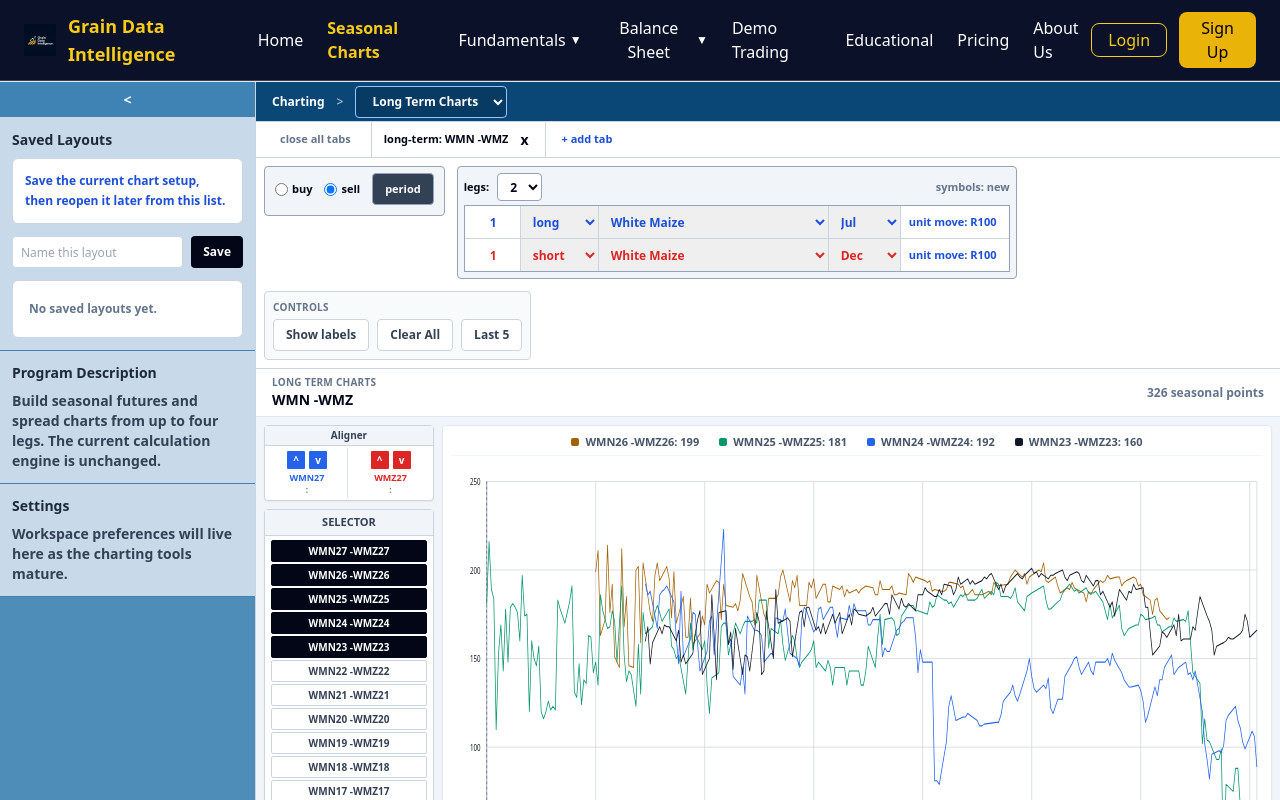
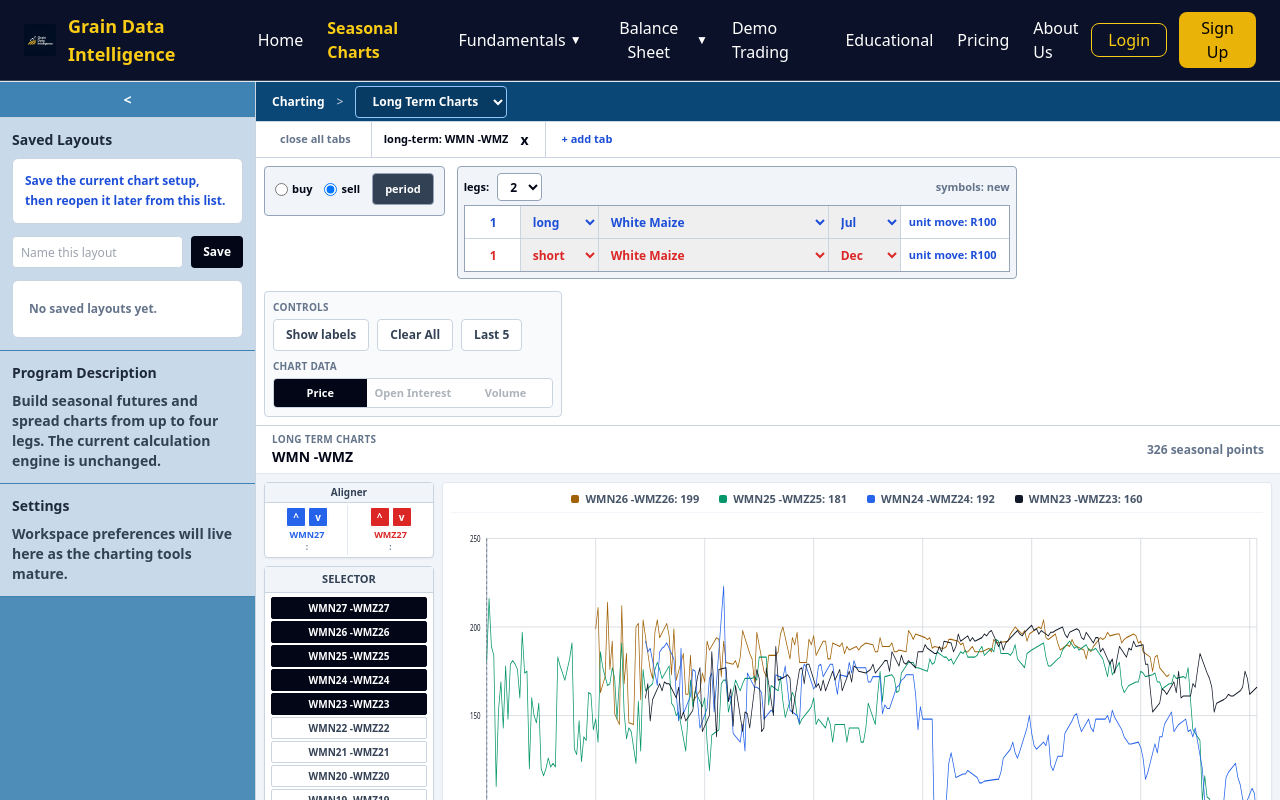
Before and after one commit to GrainDataIntelligence/grain-data-intelligence, a React (Vite) app: page /seasonal-charts in a window 1280 px wide. Shown: the top 800 px of the page. Built offline with nearby package versions, Linux system fonts and the light colour scheme.

Commit message:
Add seasonal open interest and volume views

```diff
--- a/src/components/dataLoader.js
+++ b/src/components/dataLoader.js
@@ -38,6 +38,8 @@ function groupRowsByContract(rows) {
     groups[key].push({
       ...row,
       price: Number(row.price),
+      volume: Number(row.volume),
+      open_interest: Number(row.open_interest),
       contract_year: Number(year),
     });
 
--- a/src/pages/SeasonalCharts.jsx
+++ b/src/pages/SeasonalCharts.jsx
@@ -5,6 +5,11 @@ const MAX_LEGS = 4;
 const HEDGING_MONTHS = ["Mar", "May", "Jul", "Sep", "Dec"];
 const COMMODITIES = ["Wheat", "Soybeans", "White Maize", "Yellow Maize", "Sunflower"];
 const PROGRAMS = ["Long Term Charts", "History", "Calculator"];
+const CHART_METRICS = {
+  price: { label: "Price", field: "price", chartType: "line", valueLabel: "Price" },
+  openInterest: { label: "Open Interest", field: "open_interest", chartType: "line", valueLabel: "Open Interest" },
+  volume: { label: "Volume", field: "volume", chartType: "bar", valueLabel: "Volume" },
+};
 const CURRENT_YEAR_COLOR = "#DC2626";
 const YEAR_COLORS = ["#2563EB", "#059669", "#A16207", "#7C3AED", "#0891B2", "#EA580C", "#64748B", "#111827"];
 const COMMODITY_CODES = {
@@ -217,6 +222,50 @@ function buildSeasonalChartData(csvData, legs, numLegs, selectedYears) {
       }
 
       pointsByDay.get(dateKey)[`year${year}`] = Math.round(value);
+    });
+  });
+
+  return [...pointsByDay.values()].sort((a, b) => a.order - b.order);
+}
+
+function buildSingleLegSeasonalMetricData(csvData, legs, selectedYears, metricKey) {
+  if (!csvData || !selectedYears.length) return [];
+
+  const leg = legs[0];
+  const metric = CHART_METRICS[metricKey];
+  if (!leg?.commodity || !leg.contract || !metric) return [];
+
+  const pointsByDay = new Map();
+  const endMonth = CONTRACT_MONTH_NUMBERS[leg.contract];
+  const alignOffset = Number(leg.alignOffset) || 0;
+
+  selectedYears.forEach((year) => {
+    const contractYear = year + alignOffset;
+    const { start, startMonth, end } = getSeasonWindow(contractYear, endMonth);
+    const contractRows = csvData[leg.commodity]?.[`${leg.contract}-${contractYear}`] ?? [];
+
+    contractRows.forEach((row) => {
+      const date = row.date ? parseDate(row.date) : null;
+      const value = row[metric.field];
+
+      if (
+        date &&
+        !Number.isNaN(date.getTime()) &&
+        Number.isFinite(value) &&
+        isInWindow(date, start, end)
+      ) {
+        const pointKey = dayKey(row.date);
+
+        if (!pointsByDay.has(pointKey)) {
+          pointsByDay.set(pointKey, {
+            dateKey: pointKey,
+            label: formatDayLabel(row.date),
+            order: getSeasonOrder(date, startMonth),
+          });
+        }
+
+        pointsByDay.get(pointKey)[`year${year}`] = Math.round(value);
+      }
     });
   });
 
@@ -514,7 +563,7 @@ function contractLabelForYear(legs, numLegs, year) {
     .join(" ");
 }
 
-function buildConfig({ numLegs, legs, selectedYears, showLabels, period, chartsPerRow }) {
+function buildConfig({ numLegs, legs, selectedYears, showLabels, period, chartsPerRow, chartMetric }) {
   return {
     numLegs,
     legs,
@@ -522,6 +571,7 @@ function buildConfig({ numLegs, legs, selectedYears, showLabels, period, chartsP
     showLabels,
     period,
     chartsPerRow,
+    chartMetric,
   };
 }
 
@@ -590,6 +640,7 @@ export default function SeasonalCharts() {
   const [period, setPeriod] = useState(DEFAULT_PERIOD);
   const [periodPanelOpen, setPeriodPanelOpen] = useState(false);
   const [chartsPerRow, setChartsPerRow] = useState(2);
+  const [chartMetric, setChartMetric] = useState("price");
   const [savedAnalyses, setSavedAnalyses] = useState([]);
   const [saveName, setSaveName] = useState("");
   const [sidebarOpen, setSidebarOpen] = useState(true);
@@ -638,9 +689,15 @@ export default function SeasonalCharts() {
     });
   }, [availableYears]);
 
+  useEffect(() => {
+    if (numLegs !== 1 && chartMetric !== "price") setChartMetric("price");
+  }, [chartMetric, numLegs]);
+
+  const effectiveChartMetric = program === "Long Term Charts" && numLegs === 1 ? chartMetric : "price";
+
   const currentConfig = useMemo(
-    () => buildConfig({ numLegs, legs, selectedYears, showLabels, period, chartsPerRow }),
-    [numLegs, legs, selectedYears, showLabels, period, chartsPerRow]
+    () => buildConfig({ numLegs, legs, selectedYears, showLabels, period, chartsPerRow, chartMetric }),
+    [numLegs, legs, selectedYears, showLabels, period, chartsPerRow, chartMetric]
   );
 
   useEffect(() => {
@@ -674,8 +731,11 @@ export default function SeasonalCharts() {
   }, [activeTabId, currentConfig, program, selectedYears.length]);
 
   const chartData = useMemo(
-    () => buildSeasonalChartData(csvData, legs, numLegs, selectedYears),
-    [csvData, legs, numLegs, selectedYears]
+    () =>
+      effectiveChartMetric === "price"
+        ? buildSeasonalChartData(csvData, legs, numLegs, selectedYears)
+        : buildSingleLegSeasonalMetricData(csvData, legs, selectedYears, effectiveChartMetric),
+    [csvData, legs, numLegs, selectedYears, effectiveChartMetric]
   );
 
   const updateLeg = (index, updates) => {
@@ -693,6 +753,7 @@ export default function SeasonalCharts() {
     setShowLabels(Boolean(config.showLabels));
     setPeriod(config.period ?? DEFAULT_PERIOD);
     setChartsPerRow(config.chartsPerRow ?? 2);
+    setChartMetric(config.chartMetric ?? "price");
   };
 
   const saveAnalysis = () => {
@@ -1014,6 +1075,32 @@ export default function SeasonalCharts() {
                     </label>
                   )}
                 </div>
+                {program === "Long Term Charts" && (
+                  <div className="mt-2">
+                    <div className="mb-1 text-[10px] font-extrabold uppercase tracking-wide text-slate-500">Chart data</div>
+                    <div className="grid grid-cols-3 overflow-hidden rounded border border-slate-300 bg-white">
+                      {Object.entries(CHART_METRICS).map(([key, metric]) => {
+                        const disabled = key !== "price" && numLegs !== 1;
+                        return (
+                          <button
+                            key={key}
+                            type="button"
+                            disabled={disabled}
+                            onClick={() => setChartMetric(key)}
+                            className={`h-7 px-2 text-[11px] font-bold ${
+                              effectiveChartMetric === key
+                                ? "bg-slate-950 text-white"
+                                : "bg-white text-slate-700 hover:bg-slate-100"
+                            } ${disabled ? "cursor-not-allowed opacity-40 hover:bg-white" : ""}`}
+                            title={disabled ? "Open Interest and Volume are available for one future only." : metric.label}
+                          >
+                            {metric.label}
+                          </button>
+                        );
+                      })}
+                    </div>
+                  </div>
+                )}
               </div>
 
             </div>
@@ -1050,6 +1137,7 @@ export default function SeasonalCharts() {
                   latestYear={availableYears[0]}
                   period={period}
                   periodVisible={periodPanelOpen}
+                  chartMetric={effectiveChartMetric}
                 />
               ) : program === "History" ? (
                 <HistoryView
@@ -1327,7 +1415,7 @@ function colorForLeg(index) {
   return ["#2563EB", "#DC2626", "#0F766E", "#7C3AED"][index] || "#111827";
 }
 
-function SeasonalChart({ chartData, selectedYears, showLabels, legs, numLegs, latestYear, period, periodVisible }) {
+function SeasonalChart({ chartData, selectedYears, showLabels, legs, numLegs, latestYear, period, periodVisible, chartMetric = "price" }) {
   const [activeIndex, setActiveIndex] = useState(0);
   const [cursorX, setCursorX] = useState(null);
   const [cursorY, setCursorY] = useState(null);
@@ -1351,6 +1439,8 @@ function SeasonalChart({ chartData, selectedYears, showLabels, legs, numLegs, la
   const margin = { top: 24, right: 10, bottom: 40, left: 58 };
   const plotW = width - margin.left - margin.right;
   const plotH = height - margin.top - margin.bottom;
+  const metricConfig = CHART_METRICS[chartMetric] ?? CHART_METRICS.price;
+  const isBarChart = metricConfig.chartType === "bar";
   const sortedYears = [...selectedYears].sort((a, b) => b - a);
   const fullStart = 0;
   const fullEnd = chartData.length - 1;
@@ -1362,8 +1452,9 @@ function SeasonalChart({ chartData, selectedYears, showLabels, legs, numLegs, la
   const activeFullIndex = chartData.indexOf(activePoint);
   const allVisibleValues = visibleData.flatMap((point) => sortedYears.map((year) => point[`year${year}`])).filter(Number.isFinite);
   const domain = niceChartDomain(allVisibleValues);
+  const barDomain = isBarChart ? { ...domain, min: Math.min(0, domain.min) } : domain;
   const yTicks = [];
-  for (let value = domain.min; value <= domain.max + domain.step / 2; value += domain.step) yTicks.push(value);
+  for (let value = barDomain.min; value <= barDomain.max + domain.step / 2; value += domain.step) yTicks.push(value);
   const activeLegs = legs
     .slice(0, numLegs)
     .filter((leg) => leg.commodity && leg.contract && Number(leg.quantity) > 0);
@@ -1385,10 +1476,10 @@ function SeasonalChart({ chartData, selectedYears, showLabels, legs, numLegs, la
     const ratio = (clampedOrder - visibleMinOrder) / Math.max(1, visibleMaxOrder - visibleMinOrder);
     return margin.left + ratio * plotW;
   };
-  const y = (value) => margin.top + plotH - ((value - domain.min) / Math.max(1, domain.max - domain.min)) * plotH;
+  const y = (value) => margin.top + plotH - ((value - barDomain.min) / Math.max(1, barDomain.max - barDomain.min)) * plotH;
   const defaultCursorY = Math.max(margin.top, Math.min(height - margin.bottom, y(0)));
   const cursorLineY = cursorY ?? defaultCursorY;
-  const cursorValue = domain.max - ((cursorLineY - margin.top) / plotH) * (domain.max - domain.min);
+  const cursorValue = barDomain.max - ((cursorLineY - margin.top) / plotH) * (barDomain.max - barDomain.min);
   const nearestIndexFromClientX = (event) => {
     const rect = event.currentTarget.getBoundingClientRect();
     const svgX = ((event.clientX - rect.left) / rect.width) * width;
@@ -1430,6 +1521,9 @@ function SeasonalChart({ chartData, selectedYears, showLabels, legs, numLegs, la
   const closeX = periodOverlapsVisible && periodMarker.showClose ? xFromOrder(periodMarker.closeOrder) : null;
   const openStroke = periodMarker.openColor;
   const closeStroke = periodMarker.closeColor;
+  const barStep = plotW / Math.max(1, visibleData.length - 1);
+  const barGroupWidth = Math.min(34, Math.max(10, barStep * 0.7));
+  const barWidth = Math.max(2, barGroupWidth / Math.max(1, sortedYears.length) - 1);
 
   return (
     <div className="h-full min-h-[520px] flex-1 rounded border border-slate-200 bg-white p-2 shadow-sm">
@@ -1507,7 +1601,30 @@ function SeasonalChart({ chartData, selectedYears, showLabels, legs, numLegs, la
             />
           )}
 
-          {sortedYears.map((year) => {
+          {isBarChart
+            ? sortedYears.map((year, yearIndex) => {
+                const color = colorForYear(year, latestYear);
+                return visibleData.map((point) => {
+                  const value = point[`year${year}`];
+                  if (!Number.isFinite(value)) return null;
+                  const fullIndex = chartData.indexOf(point);
+                  const centerX = x(fullIndex) - barGroupWidth / 2 + yearIndex * (barWidth + 1) + barWidth / 2;
+                  const yZero = y(0);
+                  const yValue = y(value);
+                  return (
+                    <rect
+                      key={`${year}-${point.dateKey}`}
+                      x={centerX - barWidth / 2}
+                      y={Math.min(yZero, yValue)}
+                      width={barWidth}
+                      height={Math.max(1, Math.abs(yZero - yValue))}
+                      fill={color}
+                      opacity={year === latestYear ? 0.9 : 0.7}
+                    />
+                  );
+                });
+              })
+            : sortedYears.map((year) => {
                 const points = visibleData
                   .map((point) => ({ point, value: point[`year${year}`], fullIndex: chartData.indexOf(point) }))
                   .filter((point) => Number.isFinite(point.value))
```
Lines whose indentation alone changed are shown as unchanged.
